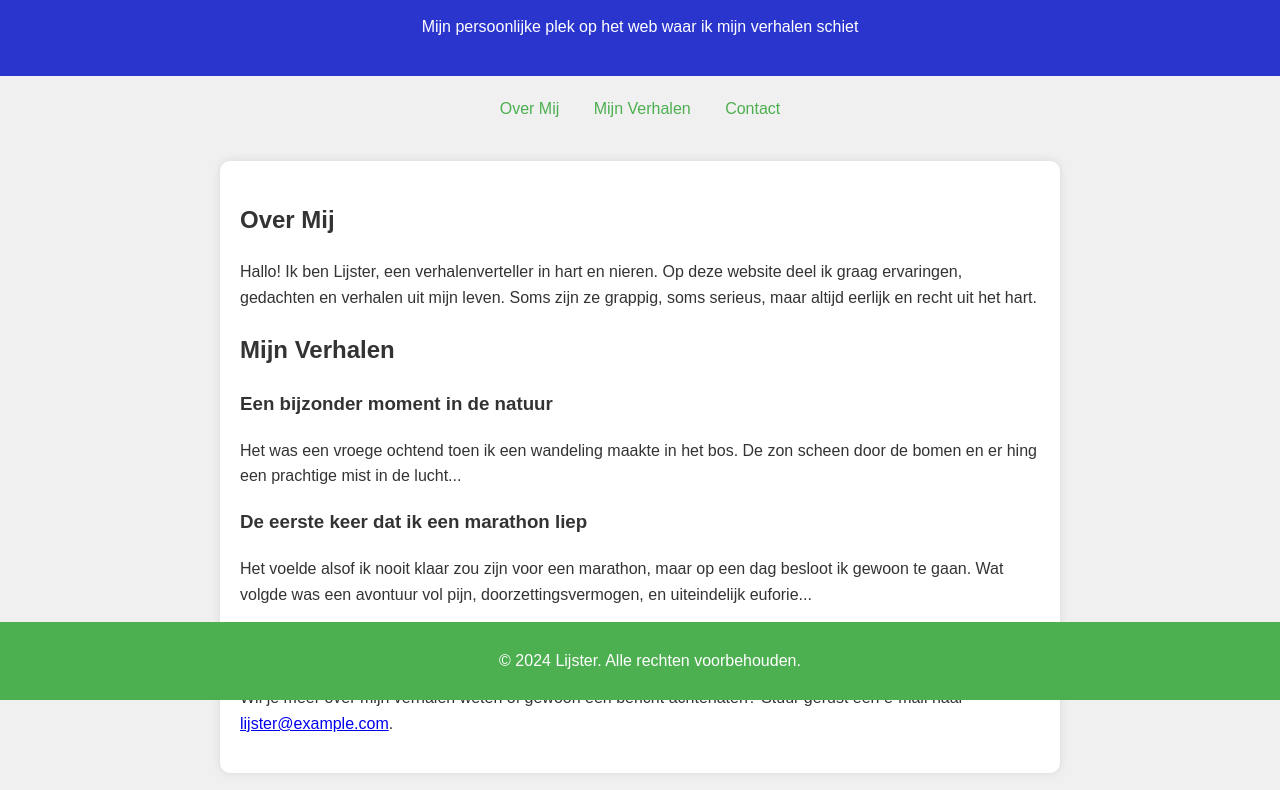
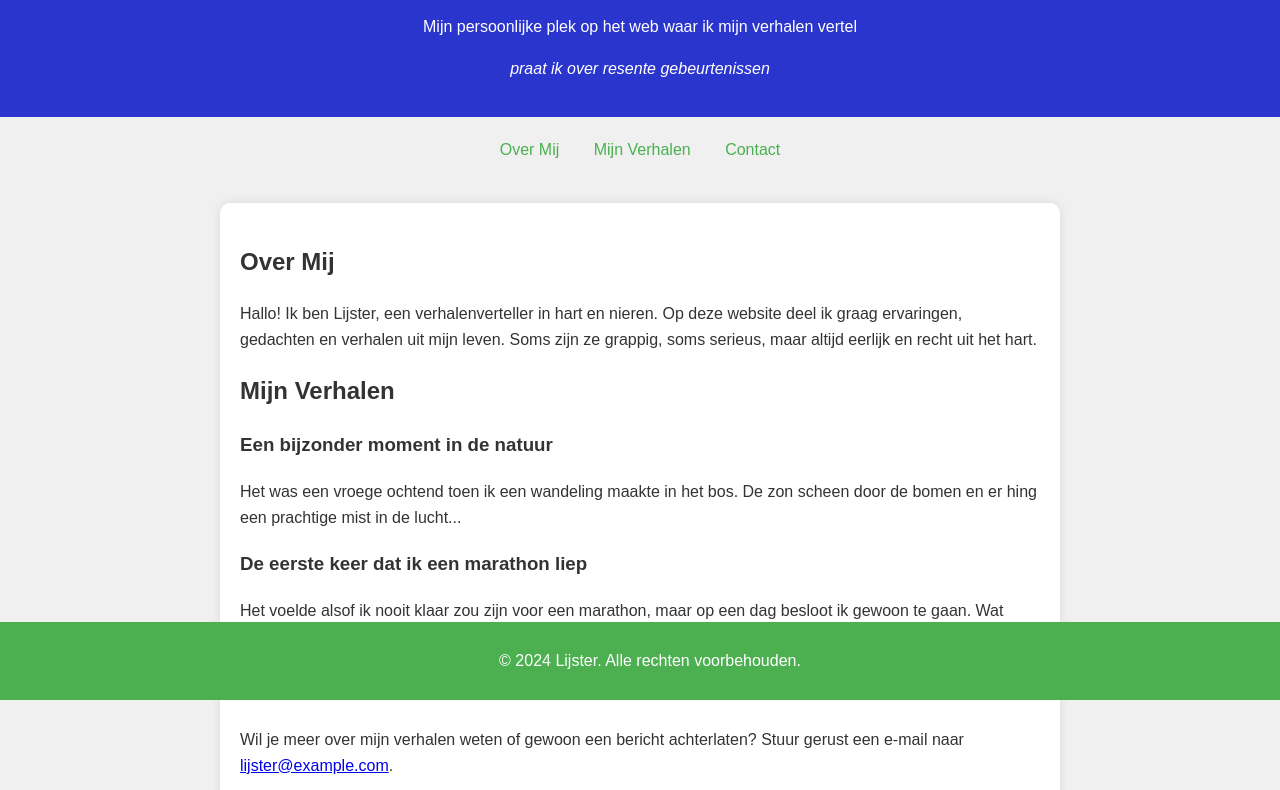
Before and after one commit to Lijster/lijster, a plain HTML site: page index.html in a window 1280 px wide. Shown: the part 100-890 px from the top of the page. Drawn offline with Linux system fonts and the light colour scheme.

Commit message:
tekst in header gewijzigt

```diff
--- a/index.html
+++ b/index.html
@@ -9,7 +9,8 @@
 <body>
     <header>
         <h1>Welkom op www.lyster.be</h1>
-        <p>Mijn persoonlijke plek op het web waar ik mijn verhalen schiet</p>
+        <p>Mijn persoonlijke plek op het web waar ik mijn verhalen vertel</p>
+        <p><i>praat ik over resente gebeurtenissen</i></p>
     </header>
 
     <nav>
```
